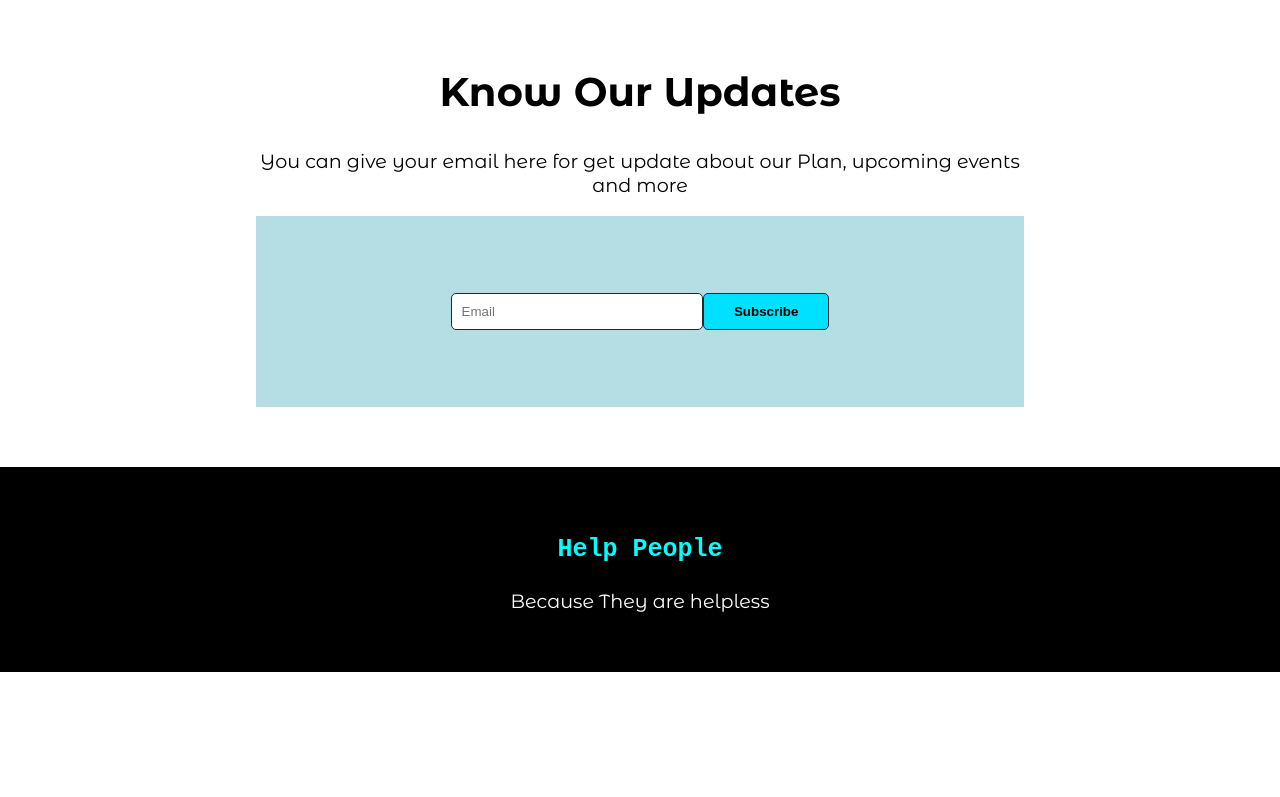
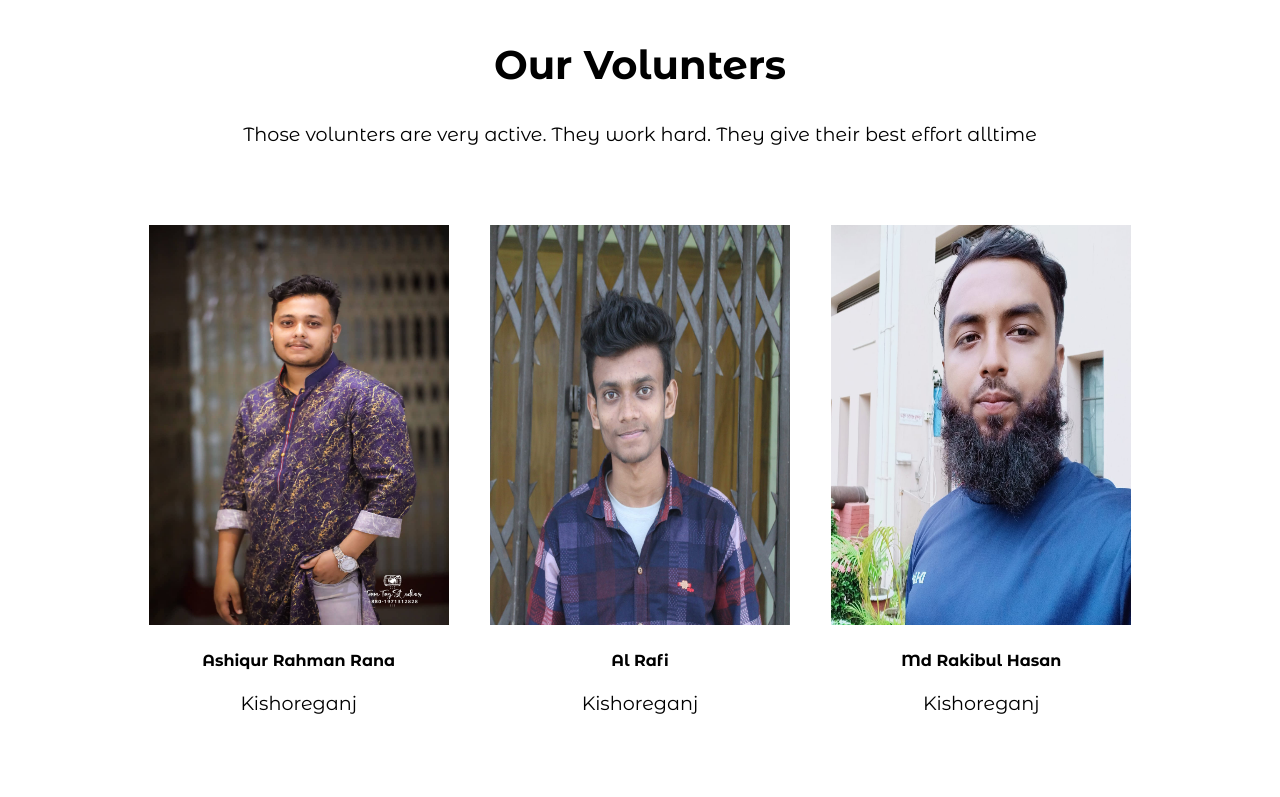
Before and after one commit to Rakib01754/assignment1-practice, a plain HTML site: page index.html in a window 1280 px wide. Shown: the part 1974-2771 px from the top of the page. Before the commit the page ends 2646 px from the top, so only its background shows below. Drawn offline with Linux system fonts and the light colour scheme.

Commit message:
volunter part added

```diff
--- a/index.html
+++ b/index.html
@@ -80,6 +80,30 @@
         </div>
     </section>
     <!-- donate plan end  -->
+    <!-- volunter part start  -->
+    <section id="volunter">
+        <h2>Our Volunters</h2>
+        <p>Those volunters are very active. They work hard. They give their best effort alltime</p>
+        <div class="volunter-box">
+            <div class="volunter-card">
+                <img src="images/vol1.jpg" alt="Ashiqur rahman rana">
+                <h4>Ashiqur Rahman Rana</h4>
+                <p>Kishoreganj</p>
+            </div>
+            <div class="volunter-card">
+                <img src="images/vol2.jpg" alt="Ashiqur rahman rana">
+                <h4>Al Rafi</h4>
+                <p>Kishoreganj</p>
+            </div>
+            <div class="volunter-card">
+                <img src="images/vol3.jpg" alt="Ashiqur rahman rana">
+                <h4>Md Rakibul Hasan</h4>
+                <p>Kishoreganj</p>
+            </div>
+        </div>
+
+    </section>
+    <!-- volunter part end  -->
 
     <!-- get update start  -->
     <section id="get-update">
--- a/style.css
+++ b/style.css
@@ -146,6 +146,28 @@ p {
 }
 
 /* donate plan part end  */
+/* volunter part start  */
+#volunter {
+    width: 80%;
+    text-align: center;
+    margin: 0 auto;
+}
+
+.volunter-box {
+    display: flex;
+}
+
+.volunter-card {
+    width: 33.33%;
+    margin: 60px auto;
+}
+
+.volunter-card img {
+    height: 400px;
+    width: 300px;
+}
+
+/* volunter part end  */
 /* get update part start  */
 
 #get-update {
```
Also changed, not shown: images/vol1.jpg (added), images/vol2.jpg (added), images/vol3.jpg (added).
